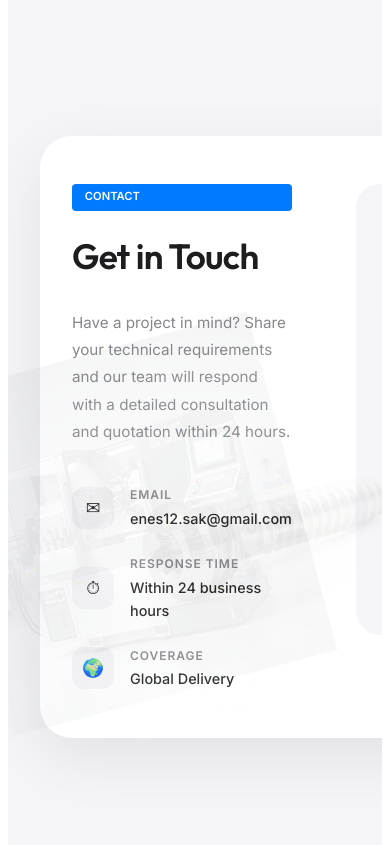
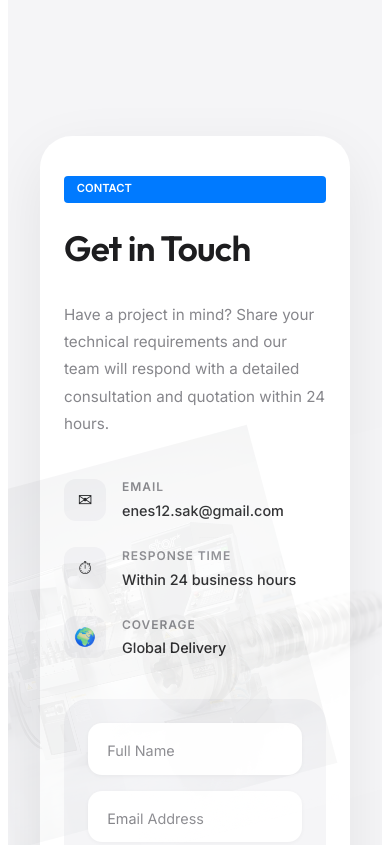
Before and after one commit to enes12sak-creator/enissenmanufactoring, a plain HTML site: page index.html in a window 390 px wide. Shown: the part 7360-8205 px from the top of the page. Drawn offline with nearby package versions, Linux system fonts and the light colour scheme.

Commit message:
Fix mobile layout

```diff
--- a/style.css
+++ b/style.css
@@ -813,7 +813,9 @@ footer {
 
     .machine-grid,
     .expertise-grid,
-    .process-grid {
+    .process-grid,
+    .contact-card,
+    .form-row {
         grid-template-columns: 1fr;
     }
 
@@ -827,7 +829,12 @@ footer {
     }
 
     .contact-card {
-        padding: 3rem 2rem;
+        padding: 2.5rem 1.5rem;
+        gap: 2.5rem;
+    }
+
+    .contact-right {
+        padding: 1.5rem;
     }
 
     .step-card {
```
